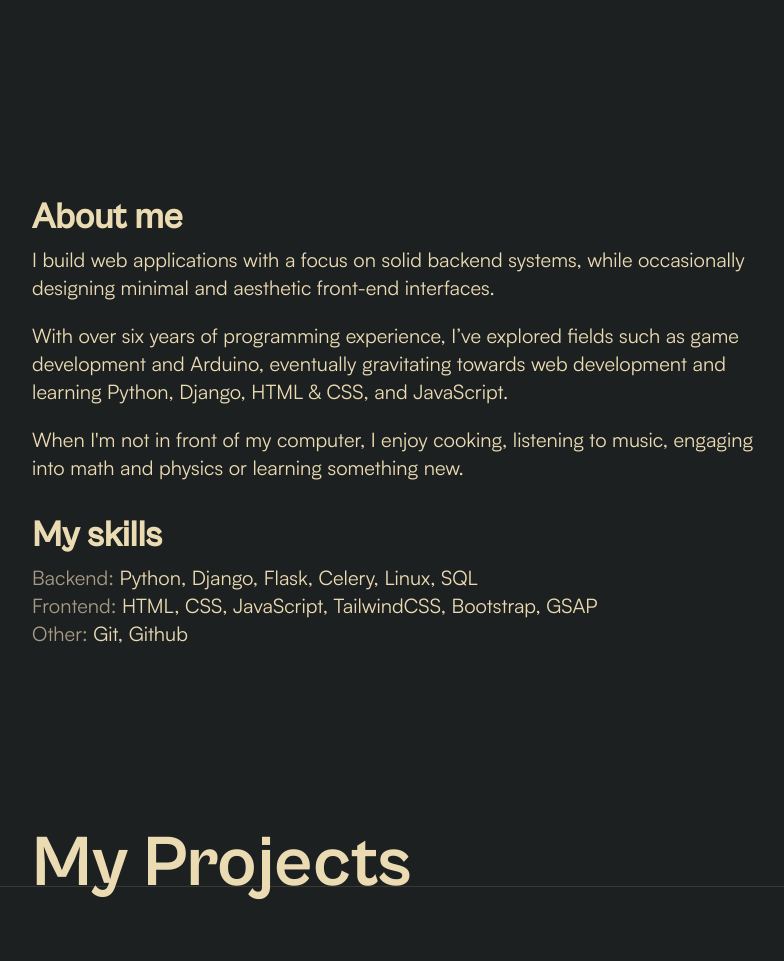
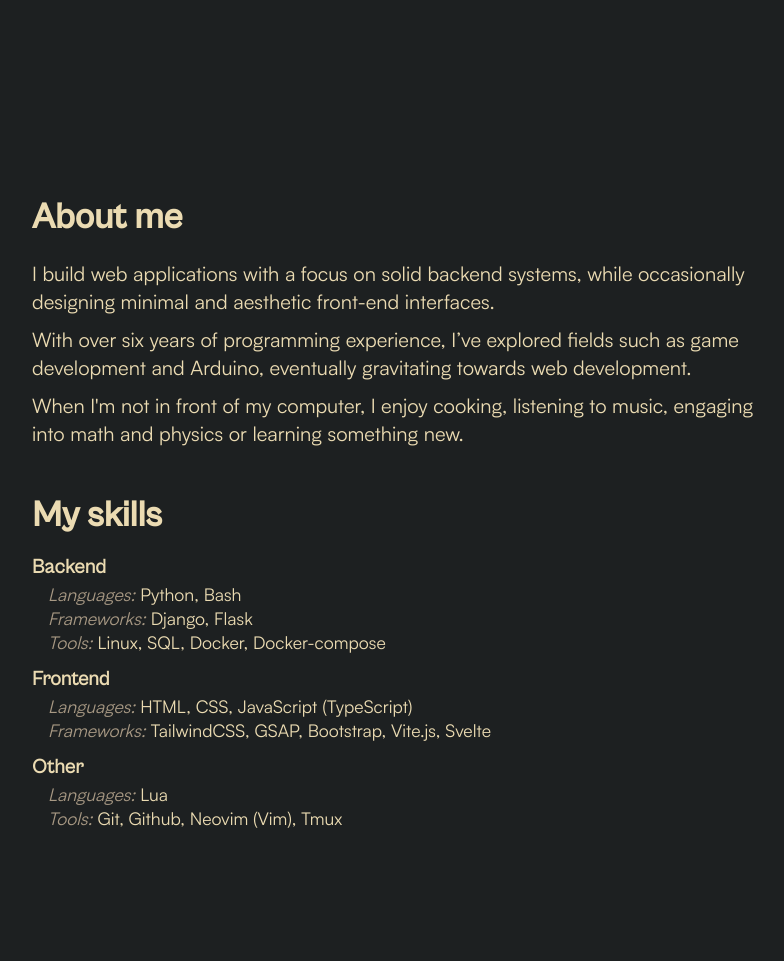
Before and after one commit to SherlockH0/portfolio, a Flask app: page / in a window 1280 px wide. Shown: the part 696-1657 px from the top of the page, without its empty margins (147-931 px from the left). Run offline with Flask 3, Linux system fonts and the light colour scheme; some libraries are stand-ins or nearby versions; some web fonts are replaced.

Commit message:
Update about me and scroll animations

```diff
--- a/static/script.js
+++ b/static/script.js
@@ -79,7 +79,7 @@ Pace.on("done", () => {
       },
       "<",
     )
-        .to(".hero .slide-out>span", {
+    .to(".hero .slide-out>span", {
       y: 0,
       stagger: 0.05,
       ease: "power4.out",
@@ -179,11 +179,11 @@ gsap.utils.toArray(".scroll-animate").forEach((element, i) => {
   gsap.to(element, {
     scrollTrigger: {
       trigger: element,
-      start: "top 80%",
+      start: "top 90%",
     },
     opacity: 1,
     y: 0,
-    duration: 1.5,
+    duration: 1,
     ease: "power4.out",
   });
 });
--- a/static/styles.css
+++ b/static/styles.css
@@ -207,7 +207,14 @@ h3 {
   font-size: 4.5rem;
   line-height: 4.5rem;
   font-family: "CabinetGrotesk-Medium";
-  margin-bottom: 1.25rem;
+  margin-bottom: 3rem;
+}
+
+h5 {
+  font-size: 2.5rem;
+  line-height: 2.5rem;
+  font-family: "CabinetGrotesk-Regular";
+  margin-bottom: 0.5rem;
 }
 
 p,
@@ -225,8 +232,22 @@ label {
 
 p {
   font-family: "Satoshi-Regular", sans-serif;
-  padding-bottom: 1em;
+  padding-bottom: 0.5em;
   max-width: 55ch;
+}
+
+ul {
+  padding-left: 2rem;
+}
+
+li {
+  list-style: none;
+}
+
+li > p {
+  padding: revert;
+  font-size: 2.2rem;
+  line-height: 3rem;
 }
 
 /* || UTILITY CLASSES */
@@ -344,9 +365,9 @@ p {
 
 .scroll-animate {
   opacity: 0;
-  -webkit-transform: translateY(5rem);
-  -ms-transform: translateY(5rem);
-  transform: translateY(5rem);
+  -webkit-transform: translateY(6rem);
+  -ms-transform: translateY(6rem);
+  transform: translateY(6rem);
 }
 
 .scroll-fade-in {
@@ -466,13 +487,17 @@ body:hover > #trailer {
 }
 
 .about > div {
-  margin-bottom: 2em;
+  margin-bottom: 2rem;
 }
 
 .about > * {
   -webkit-column-break-inside: avoid;
   -moz-column-break-inside: avoid;
   break-inside: avoid;
+}
+
+#about_text {
+  margin-bottom: 5rem;
 }
 
 /* || ELEMENTS */
--- a/templates/index.html
+++ b/templates/index.html
@@ -356,26 +356,72 @@
         </section>
 
         <section id="about" class="about">
-          <div class="scroll-animate">
+          <div class="scroll-animate" id="about_text">
             <h3>About me</h3>
-<p>I build web applications with a focus on solid backend systems, while occasionally designing minimal and aesthetic front-end interfaces.</p>
-<p>With over six years of programming experience, I’ve explored fields such as game development and Arduino, eventually gravitating towards web development and learning Python, Django, HTML & CSS, and JavaScript.</p>
-<p>When I'm not in front of my computer, I enjoy cooking, listening to music, engaging into math and physics or learning something new.</p>
+            <p>
+              I build web applications with a focus on solid backend systems,
+              while occasionally designing minimal and aesthetic front-end
+              interfaces.
+            </p>
+            <p>
+              With over six years of programming experience, I’ve explored
+              fields such as game development and Arduino, eventually
+              gravitating towards web development.
+            </p>
+            <p>
+              When I'm not in front of my computer, I enjoy cooking, listening
+              to music, engaging into math and physics or learning something
+              new.
+            </p>
           </div>
           <div class="scroll-animate">
             <h3>My skills</h3>
-            <p>
-              <span class="muted">Backend:</span> Python, Django, Flask, Celery,
-              Linux, SQL <br />
-              <span class="muted">Frontend:</span> HTML, CSS, JavaScript,
-              TailwindCSS, Bootstrap, GSAP<br />
-              <span class="muted">Other:</span> Git, Github
-            </p>
+            <h5>Backend</h5>
+            <ul>
+              <li>
+                <p><i class="muted">Languages:</i> Python, Bash</p>
+              </li>
+              <li>
+                <p><i class="muted">Frameworks:</i> Django, Flask</p>
+              </li>
+              <li>
+                <p>
+                  <i class="muted">Tools:</i>
+                  Linux, SQL, Docker, Docker-compose
+                </p>
+              </li>
+            </ul>
           </div>
-         <!-- <div class="scroll-animate">
-            <h3>Tools I use</h3>
-            <p>Neovim, GitHub, AwesomeWM</p>
-          </div>-->
+          <div class="scroll-animate">
+            <h5>Frontend</h5>
+            <ul>
+              <li>
+                <p>
+                  <i class="muted">Languages:</i> HTML, CSS, JavaScript
+                  (TypeScript)
+                </p>
+              </li>
+              <li>
+                <p>
+                  <i class="muted">Frameworks:</i> TailwindCSS, GSAP, Bootstrap,
+                  Vite.js, Svelte
+                </p>
+              </li>
+            </ul>
+          </div>
+          <div class="scroll-animate">
+            <h5>Other</h5>
+            <ul>
+              <li>
+                <p><i class="muted">Languages:</i> Lua</p>
+              </li>
+              <li>
+                <p>
+                  <i class="muted">Tools:</i> Git, Github, Neovim (Vim), Tmux
+                </p>
+              </li>
+            </ul>
+          </div>
         </section>
 
         <section id="projects" class="projects">
```
